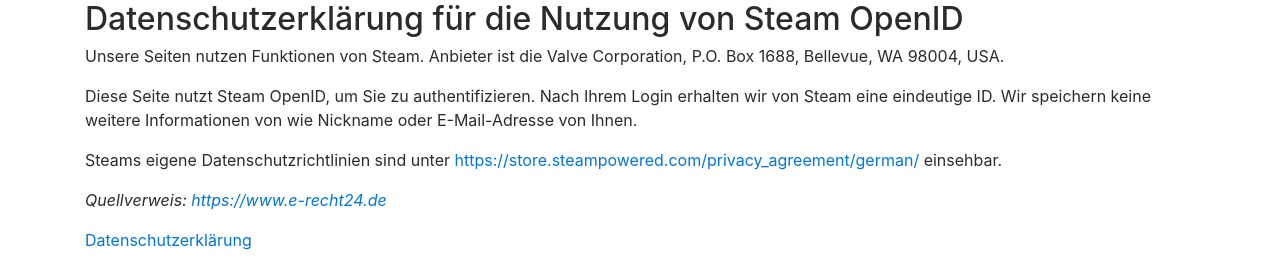
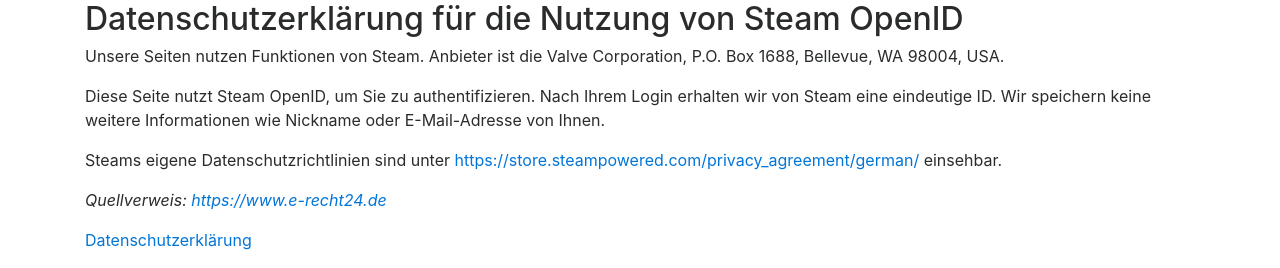
Before and after one commit to sgarcialaguna/SteamProphet, a Django app: page /privacy/ in a window 1280 px wide. Shown: the part 993-1261 px from the top of the page. Run offline with Django 3.2, Linux system fonts and the light colour scheme; some libraries are stand-ins or nearby versions.

Commit message:
Fix typo in privacy policy.

```diff
--- a/SteamProphet/apps/SteamProphet/templates/SteamProphet/privacy.html
+++ b/SteamProphet/apps/SteamProphet/templates/SteamProphet/privacy.html
@@ -67,7 +67,7 @@
         <p>Unsere Seiten nutzen Funktionen von Steam. Anbieter ist die Valve Corporation, P.O. Box 1688, Bellevue, WA 98004, USA.</p>
 
         <p>Diese Seite nutzt Steam OpenID, um Sie zu authentifizieren. Nach Ihrem Login erhalten wir von Steam eine
-        eindeutige ID. Wir speichern keine weitere Informationen von wie Nickname oder E-Mail-Adresse von Ihnen.
+        eindeutige ID. Wir speichern keine weitere Informationen wie Nickname oder E-Mail-Adresse von Ihnen.
         </p>
 
         <p>Steams eigene Datenschutzrichtlinien sind unter
```
